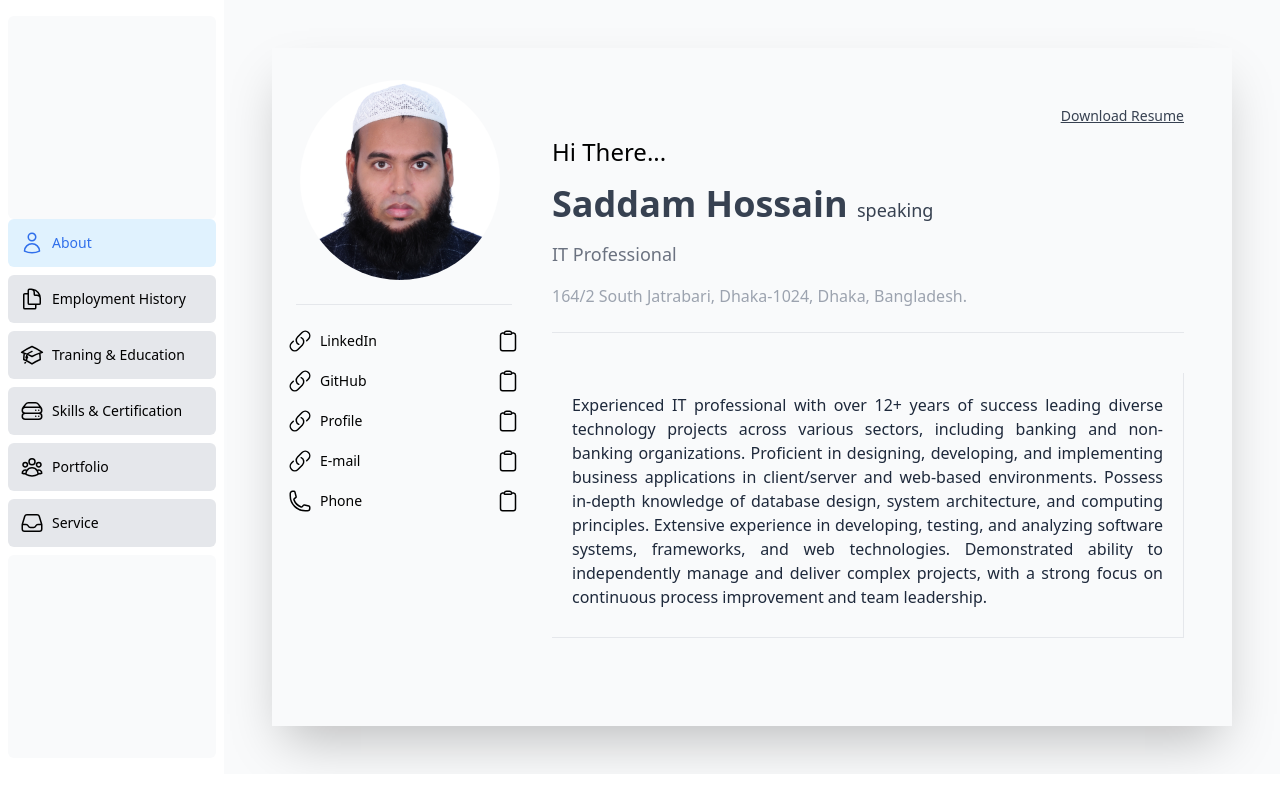
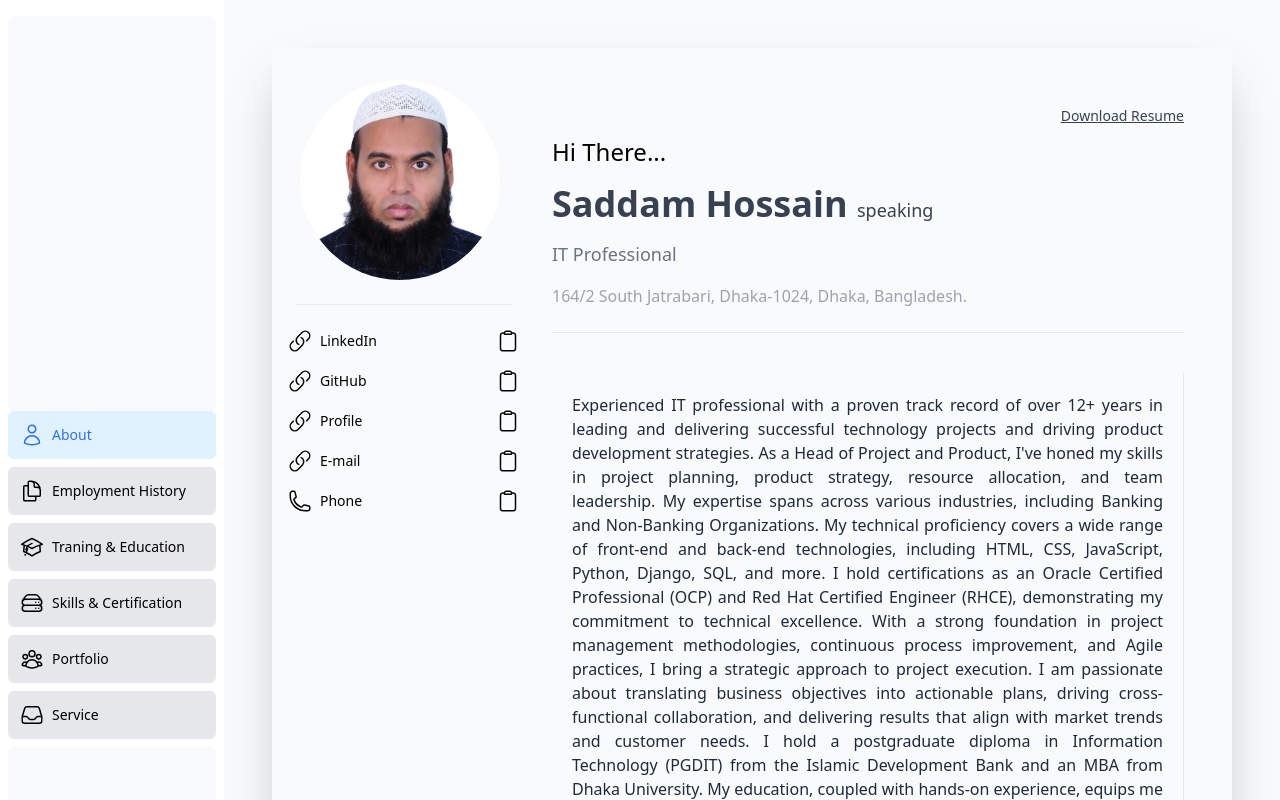
Before and after one commit to saddam311291/saddam311291.github.io, a Next.js app: page / in a window 1280 px wide. Shown: the top 800 px of the page. Built offline with nearby package versions, Linux system fonts and the light colour scheme.

Commit message:
summary text

```diff
--- a/app/ui/summary/summarytext.tsx
+++ b/app/ui/summary/summarytext.tsx
@@ -45,7 +45,17 @@ export default function SummaryText() {
      <div className="flex items-center justify-between border-b border-r  my-10 p-5">
           <div className=" mb-2 flex items-center  ">
             <div>
-              <p className="text-xs text-justify text-slate-800  md:text-base ">Experienced IT professional with over 12+ years of success leading diverse technology projects across various sectors, including banking and non-banking organizations. Proficient in designing, developing, and implementing business applications in client/server and web-based environments. Possess in-depth knowledge of database design, system architecture, and computing principles. Extensive experience in developing, testing, and analyzing software systems, frameworks, and web technologies. Demonstrated ability to independently manage and deliver complex projects, with a strong focus on continuous process improvement and team leadership.</p>
+              <p className="text-xs text-justify text-slate-800  md:text-base ">Experienced IT professional with a proven track record of over 12+ years in leading and delivering successful technology projects and driving product development strategies. As a Head of Project and Product, I've honed my skills in project planning, product strategy, resource allocation, and team leadership. My expertise spans across various industries, including Banking and Non-Banking Organizations.
+
+My technical proficiency covers a wide range of front-end and back-end technologies, including HTML, CSS, JavaScript, Python, Django, SQL, and more. I hold certifications as an Oracle Certified Professional (OCP) and Red Hat Certified Engineer (RHCE), demonstrating my commitment to technical excellence.
+
+With a strong foundation in project management methodologies, continuous process improvement, and Agile practices, I bring a strategic approach to project execution. I am passionate about translating business objectives into actionable plans, driving cross-functional collaboration, and delivering results that align with market trends and customer needs.
+
+I hold a postgraduate diploma in Information Technology (PGDIT) from the Islamic Development Bank and an MBA from Dhaka University. My education, coupled with hands-on experience, equips me to navigate complex challenges and deliver innovative solutions.
+
+Fluent in English and Bengali, I'm adept at effective communication and collaboration across multicultural teams. My commitment to excellence, combined with my technical acumen, has allowed me to make a meaningful impact on the organizations I've served.
+
+I am always open to networking, discussing potential collaborations, or sharing insights on project management, product development, and technology. Feel free to connect with me, and let's explore opportunities to work together or exchange knowledge.</p>
 
             </div>
           </div>
```
